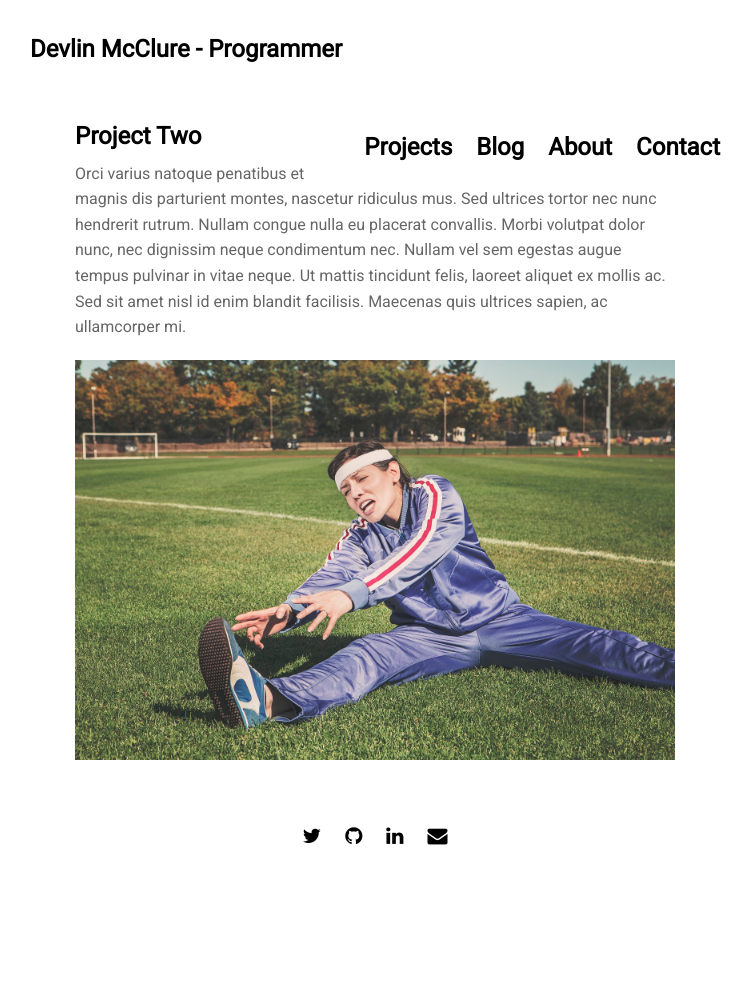
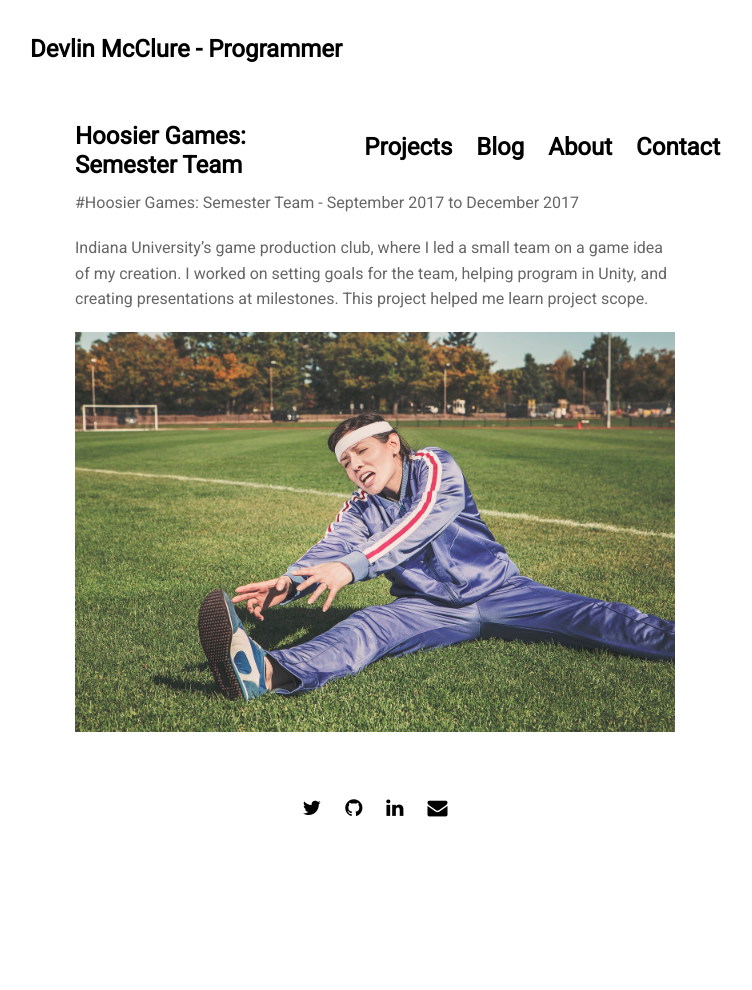
Before and after one commit to devmcclu/devmcclu.github.io-old, a Jekyll site: the page built from projects/proj-2.md, in a window 1280 px wide. Shown: the whole page, without its empty margins (265-1017 px from the left). Built offline with Jekyll 4.4.1, drawn with Linux system fonts in a browser that asks for light colours; nearby versions of some CDN libraries; after the commit the page ends 962 px from its top, so only the background shows below that.

Commit message:
Add post for Hoosier Games work

```diff
--- a/projects/proj-2.md
+++ b/projects/proj-2.md
@@ -1,8 +1,9 @@
 ---
 layout: post
-title: 'Project Two'
+title: 'Hoosier Games: Semester Team'
 ---
+#Hoosier Games: Semester Team - September 2017 to December 2017
 
-Orci varius natoque penatibus et magnis dis parturient montes, nascetur ridiculus mus. Sed ultrices tortor nec nunc hendrerit rutrum. Nullam congue nulla eu placerat convallis. Morbi volutpat dolor nunc, nec dignissim neque condimentum nec. Nullam vel sem egestas augue tempus pulvinar in vitae neque. Ut mattis tincidunt felis, laoreet aliquet ex mollis ac. Sed sit amet nisl id enim blandit facilisis. Maecenas quis ultrices sapien, ac ullamcorper mi.
+Indiana University’s game production club, where I led a small team on a game idea of my creation. I worked on setting goals for the team, helping program in Unity, and creating presentations at milestones. This project helped me learn project scope.
 
 {% include image.html url="http://www.gratisography.com" image="projects/proj-2/stretch.jpg" %}
```
